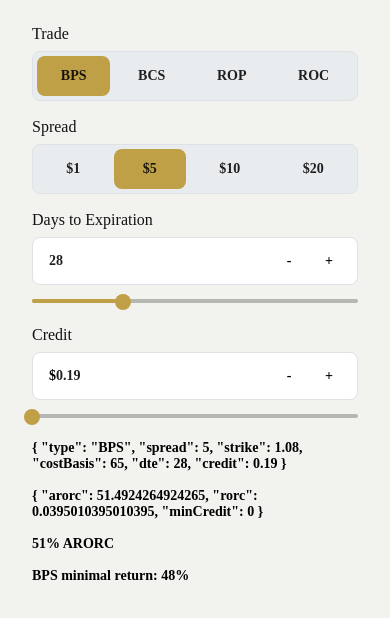
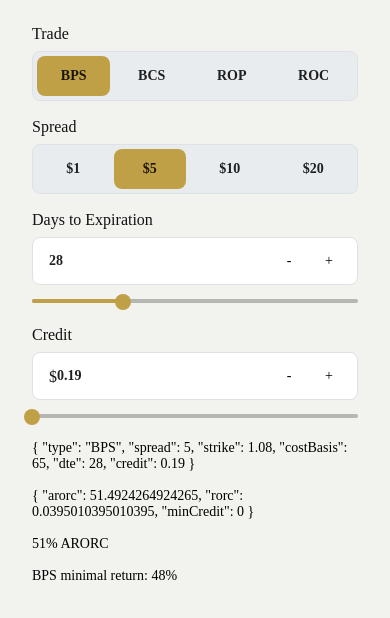
Before and after one commit to sharpmachine/arorc_calculator, a React Native app: screen / in a window 390 px wide. Shown: the top 618 px of the page. Built offline with nearby package versions, Linux system fonts and the light colour scheme.

Commit message:
Add ability to show or hide text field slider and nudgers

```diff
--- a/App.js
+++ b/App.js
@@ -97,6 +97,8 @@ export default function App() {
       name="costBasis"
       defaultValue={trade.costBasis}
       showCurrencySign={true}
+      showNudgers={false}
+      showSlider={false}
       callback={onValueChange}
       // controlRef={useRef()}
       label="Cost Basis"
@@ -179,9 +181,8 @@ const styles = StyleSheet.create({
     gap: 16,
     fontFamily: 'Work Sans',
     fontStyle: 'normal',
-    fontWeight: 600,
+    // fontWeight: 600,
     fontSize: 14,
     lineHeight: 16,
-
   },
 });
--- a/TextField.js
+++ b/TextField.js
@@ -9,6 +9,8 @@ const TextField = ({
     name,
     defaultValue = 0,
     showCurrencySign = false,
+    showSlider = true,
+    showNudgers = true,
     controlRef
 }) => {
     const [value, setValue] = useState(defaultValue)
@@ -52,15 +54,16 @@ const TextField = ({
         <div className="text-field-container" ref={controlRef}>
             <div className="text-field-label">{label}</div>
             <div className={`text-field ${componentReady.current ? 'ready' : 'idle'}`}>
-                {showCurrencySign ?
-                    <div className="leading-symbol">$</div>
-                : null }
+                {showCurrencySign &&
+                    <div className="text-field-leading-symbol">$</div>
+                }
                 <input
                     type="number"
                     value={value}
                     min="0"
                     onChange={(e) => onInputChange(e.target.value)}
                     onKeyDown={onBackspace} />
+                {showNudgers &&
                 <div className="nudgers">
                     <div
                         className="nudger nudge-down"
@@ -68,15 +71,16 @@ const TextField = ({
                     <div
                         className="nudger nudge-up"
                         onClick={()=> incrementUp(value)}>+</div>
-                </div>
+                </div> }
             </div>
+            {showSlider &&
             <div className="slider">
                 <Slider
                     defaultValue={value}
                     value={value}
                     onChange={onSliderChange}
                      />
-            </div>
+            </div> }
         </div>
     );
 }
```
